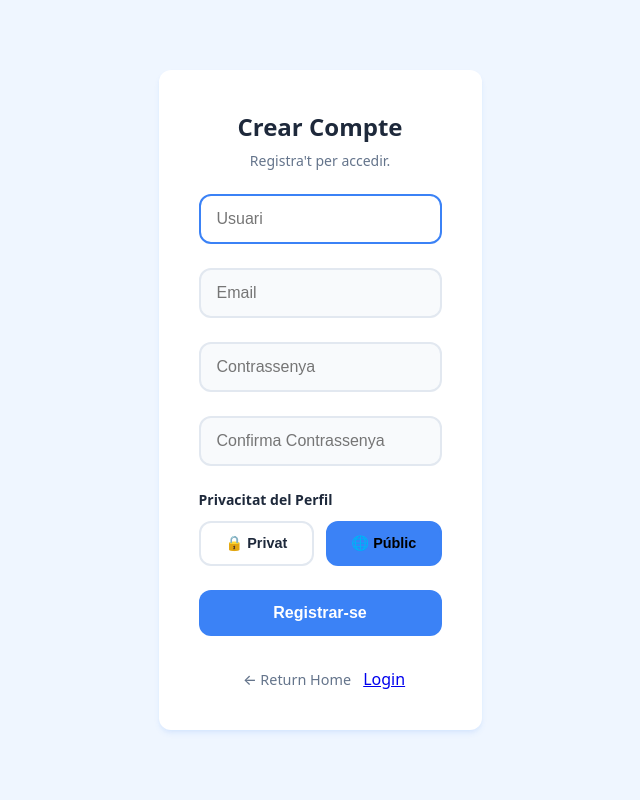
After one commit to roccat1/roc_web, a Flask app: page /register in a window 1280 px wide. The commit adds this page. Shown: the whole page, without its empty margins (320-960 px from the left). Run offline with Flask 3, Linux system fonts and the light colour scheme.

Commit message:
multi users

```diff
--- a/app.py
+++ b/app.py
@@ -1,5 +1,7 @@
 from flask import Flask, render_template, request, redirect, url_for, flash
 from flask_login import LoginManager, UserMixin, login_user, login_required, logout_user, current_user
+from werkzeug.security import generate_password_hash, check_password_hash
+from datetime import datetime
 
 import mysql.connector, os
 
@@ -15,7 +17,7 @@ db_config = {
     'port': os.environ['MYSQL_ADDON_PORT']
 }
 
-app = Flask(__name__)
+app = Flask(__name__, static_folder='static', static_url_path='/static')
 application = app
 
 # SECURITY CRITICAL: This key signs the cookie.
@@ -27,21 +29,29 @@ login_manager = LoginManager()
 login_manager.init_app(app)
 login_manager.login_view = 'login' # Where to send users who aren't logged in
 
-# --- MOCK DATABASE ---
-# In a real app, you would use SQLite, PostgreSQL, etc.
-# Here we verify against a simple dictionary.
-users_db = [os.environ['WEB_PASSWORD']]
-
 # User Class (Standard requirement for Flask-Login)
 class User(UserMixin):
-    def __init__(self, id):
+    def __init__(self, id, email, username=None, config=None):
         self.id = id
+        self.email = email
+        self.username = username
+        self.config = config
 
 # This function helps Flask-Login load a user from the Cookie (session)
 @login_manager.user_loader
-def load_user(password):
-    if password in users_db:
-        return User(password)
+def load_user(user_id):
+    try:
+        conn = mysql.connector.connect(**db_config)
+        cursor = conn.cursor()
+        cursor.execute("SELECT id, username, email, password_hash, config, created_at FROM users WHERE id = %s", (user_id,))
+        user_data = cursor.fetchone()
+        conn.close()
+
+        if user_data:
+            return User(user_data[0], user_data[2], user_data[1], user_data[4])
+    except Exception as e:
+        app.logger.error(f"Error loading user: {e}")
+
     return None
 
 # --- ROUTES ---
@@ -54,54 +64,132 @@ def home():
     user_ip = request.remote_addr
     app.logger.info(f'User IP: {user_ip}')
 
-    all_logs = []
+    selected_user_id = request.args.get('user_id', 1, type=int)
+    formatted_logs = []  # We will store the clean data here
+    users = []
 
     try:
         # 1. Connect to database
         conn = mysql.connector.connect(**db_config)
         cursor = conn.cursor()
 
-        # 2. SELECT data (Ordered by latest first)
-        # We assume your table has columns like 'id' and 'log_time'
-        sql = "SELECT * FROM poop ORDER BY log_time DESC"
-        cursor.execute(sql)
+        # Fetch all users for the selector (only public users)
+        cursor.execute("SELECT id, username, email FROM users WHERE JSON_EXTRACT(config, '$.public') = true ORDER BY username")
+        users = cursor.fetchall()
 
-        # 3. Fetch all results
-        all_logs = cursor.fetchall()
+        # 2. SELECT data for selected user
+        sql = "SELECT id, user_id, log_time FROM poop WHERE user_id = %s ORDER BY log_time DESC"
+        cursor.execute(sql, (selected_user_id,))
+        raw_logs = cursor.fetchall()
+
+        # 3. CLEAN DATA (The Fix)
+        # We loop through the results and force the date to be a simple string
+        for row in raw_logs:
+            log_id = row[0]
+            u_id = row[1]
+            dt_obj = row[2] # This is a python datetime object
+
+            clean_date = None
+            if dt_obj:
+                # Formats as "2026-01-21T21:52:00" (ISO 8601 without 'Z' or timezone)
+                clean_date = dt_obj.strftime('%Y-%m-%dT%H:%M:%S')
+
+            formatted_logs.append([log_id, u_id, clean_date])
 
         # 4. Clean up
         conn.close()
 
     except Exception as e:
         app.logger.error(f"Database error on home: {e}")
-        # Optional: Flash an error if you want the user to know the DB failed
-        flash(f"AVISAM PORFA Could not load data: {e}", "error")
+        flash(f"Could not load data: {e}", "error")
 
-    return render_template('home.html', logs=all_logs)
+    # Pass 'formatted_logs' instead of the raw cursor result
+    return render_template('home.html', logs=formatted_logs, users=users, selected_user_id=selected_user_id)
 
 @app.route('/login', methods=['GET', 'POST'])
 def login():
     if request.method == 'POST':
+        email = request.form['email']
         password = request.form['password']
 
-        # verify username and password
-        if password in users_db:
-            user = User(password)
+        try:
+            conn = mysql.connector.connect(**db_config)
+            cursor = conn.cursor()
+            cursor.execute("SELECT id, username, email, password_hash, config, created_at FROM users WHERE email = %s", (email,))
+            user_data = cursor.fetchone()
+            conn.close()
 
-            # This creates the Secure Cookie containing the user ID
-            login_user(user, remember=True)
-
-            flash('Logged in successfully!', 'success')
-            return redirect(url_for('poop'))
-        else:
-            flash('Invalid password', 'error')
+            if user_data and check_password_hash(user_data[3], password):
+                user = User(user_data[0], user_data[2], user_data[1], user_data[4])
+                login_user(user, remember=True)
+                flash('Logged in successfully!', 'success')
+                return redirect(url_for('poop'))
+            else:
+                flash('Invalid email or password', 'error')
+        except Exception as e:
+            app.logger.error(f"Login error: {e}")
+            flash(f"Login error: {e}", 'error')
 
     if current_user.is_authenticated:
         return redirect(url_for('poop'))
 
     return render_template('login.html')
 
-@app.route('/poop', methods=['GET', 'POST'])
+@app.route('/register', methods=['GET', 'POST'])
+def register():
+    if request.method == 'POST':
+        username = request.form['username']
+        email = request.form['email']
+        password = request.form['password']
+        confirm_password = request.form['confirm_password']
+        privacy = request.form.get('privacy', 'private')
+
+        if not username or not email or not password:
+            flash('Username, email and password are required', 'error')
+            return render_template('register.html')
+
+        if password != confirm_password:
+            flash('Passwords do not match', 'error')
+            return render_template('register.html')
+
+        if len(password) < 6:
+            flash('Password must be at least 6 characters', 'error')
+            return render_template('register.html')
+
+        try:
+            conn = mysql.connector.connect(**db_config)
+            cursor = conn.cursor()
+
+            # Check if user already exists
+            cursor.execute("SELECT id FROM users WHERE email = %s", (email,))
+            if cursor.fetchone():
+                conn.close()
+                flash('Email already exists', 'error')
+                return render_template('register.html')
+
+            # Create new user
+            import json
+            password_hash = generate_password_hash(password)
+            created_at = datetime.now()
+            config_json = json.dumps({"public": privacy == "public"})
+            cursor.execute("INSERT INTO users (username, email, password_hash, config, created_at) VALUES (%s, %s, %s, %s, %s)", (username, email, password_hash, config_json, created_at))
+            conn.commit()
+            conn.close()
+
+            flash('Account created successfully! Please log in.', 'success')
+            return redirect(url_for('login'))
+
+        except Exception as e:
+            app.logger.error(f"Registration error: {e}")
+            flash(f"Registration error: {e}", 'error')
+            return render_template('register.html')
+
+    if current_user.is_authenticated:
+        return redirect(url_for('poop'))
+
+    return render_template('register.html')
+
+@app.route('/private/poop', methods=['GET', 'POST'])
 @login_required  # This protects the route. No cookie = No access.
 def poop():
     if request.method == 'POST':
@@ -113,9 +201,8 @@ def poop():
             cursor = conn.cursor()
 
             # 2. INSERT (Note: MySQL uses %s, not ?)
-            sql = "INSERT INTO poop (log_time) VALUES (%s)"
-            cursor.execute(sql, (user_date,))
-
+            sql = "INSERT INTO poop (user_id, log_time) VALUES (%s, %s)"
+            cursor.execute(sql, (current_user.id, user_date))
             conn.commit()
             conn.close()
             flash(f'Logged to MySQL successfully: {user_date}', 'success')
--- a/requirements.txt
+++ b/requirements.txt
@@ -2,3 +2,4 @@ Flask
 Flask-Login
 mysql-connector-python
 dotenv
+werkzeug
--- a/static/css/login.css
+++ b/static/css/login.css
@@ -113,7 +113,107 @@ button:active {
     color: var(--primary-blue);
 }
 
-/* 7. Utilities */
+/* 7. Alerts/Messages */
+.alert {
+    padding: 1rem;
+    border-radius: var(--radius);
+    margin-bottom: 1.5rem;
+    font-weight: 500;
+    display: flex;
+    align-items: center;
+    gap: 0.75rem;
+    animation: slideIn 0.3s ease-out;
+}
+
+@keyframes slideIn {
+    from {
+        opacity: 0;
+        transform: translateY(-10px);
+    }
+    to {
+        opacity: 1;
+        transform: translateY(0);
+    }
+}
+
+.alert-success {
+    background-color: #d1fae5;
+    color: #065f46;
+    border-left: 4px solid #10b981;
+}
+
+.alert-success::before {
+    content: "✓";
+    font-size: 1.25rem;
+    font-weight: bold;
+}
+
+.alert-error {
+    background-color: #fee2e2;
+    color: #7f1d1d;
+    border-left: 4px solid #ef4444;
+}
+
+.alert-error::before {
+    content: "✕";
+    font-size: 1.25rem;
+    font-weight: bold;
+}
+
+.alert-info {
+    background-color: #dbeafe;
+    color: #0c4a6e;
+    border-left: 4px solid #3b82f6;
+}
+
+.alert-info::before {
+    content: "ℹ";
+    font-size: 1.25rem;
+    font-weight: bold;
+}
+
+/* 7. Privacy Section */
+.privacy-section {
+    display: flex;
+    flex-direction: column;
+    gap: 0.75rem;
+}
+
+.privacy-section label {
+    font-size: 0.875rem;
+    font-weight: 600;
+    color: var(--text-main);
+}
+
+.privacy-buttons {
+    display: flex;
+    gap: 0.75rem;
+}
+
+.privacy-btn {
+    flex: 1;
+    padding: 0.75rem;
+    border: 2px solid #e2e8f0;
+    border-radius: var(--radius);
+    background-color: white;
+    color: var(--text-main);
+    font-weight: 600;
+    cursor: pointer;
+    transition: all 0.2s ease;
+    font-size: 0.9rem;
+}
+
+.privacy-btn:hover {
+    border-color: var(--primary-blue);
+    background-color: var(--bg-blue);
+}
+
+.privacy-btn[style*="background-color: #3b82f6"] {
+    color: white;
+    border-color: var(--primary-blue);
+}
+
+/* 8. Utilities */
 /* Screen Reader Only - Accessible hiding */
 .sr-only {
     position: absolute;
--- a/static/js/poop.js
+++ b/static/js/poop.js
@@ -45,7 +45,7 @@ document.addEventListener('DOMContentLoaded', function() {
 
         data.append('user_time', timeString);
 
-        fetch('/poop', {
+        fetch('/private/poop', {
             method: 'POST',
             body: data
             // Note: Do NOT set 'Content-Type'. The browser sets it automatically for FormData.
@@ -82,7 +82,7 @@ document.addEventListener('DOMContentLoaded', function() {
 
         data.append('user_time', dateInput.value);
 
-        fetch('/poop', {
+        fetch('/private/poop', {
             method: 'POST',
             body: data
             // Note: Do NOT set 'Content-Type'. The browser sets it automatically for FormData.
--- a/templates/poop.html
+++ b/templates/poop.html
@@ -4,14 +4,14 @@
     <meta charset="UTF-8">
     <meta name="viewport" content="width=device-width, initial-scale=1.0, maximum-scale=1.0, user-scalable=no">
     <title>Track Event</title>
-    <link rel="stylesheet" href="static/css/poop.css">
+    <link rel="stylesheet" href="{{ url_for('static', filename='css/poop.css') }}">
 </head>
 <body>
 
     <nav class="top-nav">
         <div class="nav-group">
             <a href="/dashboard" class="nav-link">To do</a>
-            <a href="/poop" class="nav-link active">Caca</a>
+            <a href="/private/poop" class="nav-link active">Caca</a>
             <a href="/" class="nav-link">Home</a>
         </div>
         <a href={{ url_for('logout') }} class="btn-logout">Logout</a>
@@ -72,6 +72,6 @@
         <p>© 2024 Analytics Corp</p>
     </footer>
 
-    <script src="static/js/poop.js"></script>
+    <script src="{{ url_for('static', filename='js/poop.js') }}"></script>
 </body>
 </html>
--- /dev/null
+++ b/templates/register.html
@@ -0,0 +1,109 @@
+<!DOCTYPE html>
+<html lang="cat">
+<head>
+    <meta charset="UTF-8">
+    <meta name="viewport" content="width=device-width, initial-scale=1.0">
+    <title>Register</title>
+    <link rel="stylesheet" href="{{ url_for('static', filename='css/login.css') }}">
+</head>
+<body>
+
+    <main class="login-wrapper">
+        {% with messages = get_flashed_messages(with_categories=true) %}
+            {% if messages %}
+                {% for category, message in messages %}
+                    <div class="alert alert-{{ category }}">
+                        {{ message }}
+                    </div>
+                {% endfor %}
+            {% endif %}
+        {% endwith %}
+
+        <form class="login-form" action="" method="POST">
+            <div class="header">
+                <h2>Crear Compte</h2>
+                <p>Registra't per accedir.</p>
+            </div>
+
+            <label for="username" class="sr-only">Usuari</label>
+
+            <input
+                type="text"
+                id="username"
+                name="username"
+                placeholder="Usuari"
+                value="{{ request.form.get('username', '') }}"
+                required
+                autofocus
+            >
+
+            <label for="email" class="sr-only">Email</label>
+
+            <input
+                type="email"
+                id="email"
+                name="email"
+                placeholder="Email"
+                value="{{ request.form.get('email', '') }}"
+                required
+            >
+
+            <label for="password" class="sr-only">Contrassenya</label>
+
+            <input
+                type="password"
+                id="password"
+                name="password"
+                placeholder="Contrassenya"
+                required
+            >
+
+            <label for="confirm_password" class="sr-only">Confirma Contrassenya</label>
+
+            <input
+                type="password"
+                id="confirm_password"
+                name="confirm_password"
+                placeholder="Confirma Contrassenya"
+                required
+            >
+
+            <div class="privacy-section">
+                <label>Privacitat del Perfil</label>
+                <div class="privacy-buttons">
+                    <button type="button" class="privacy-btn" id="private-btn" data-value="private">
+                        🔒 Privat
+                    </button>
+                    <button type="button" class="privacy-btn" id="public-btn" data-value="public" style="background-color: #3b82f6; color: black;">
+                        🌐 Públic
+                    </button>
+                </div>
+                <input type="hidden" id="privacy-input" name="privacy" value="public">
+            </div>
+
+            <button type="submit">Registrar-se</button>
+
+            <script>
+                const privacyBtns = document.querySelectorAll('.privacy-btn');
+                const privacyInput = document.getElementById('privacy-input');
+
+                privacyBtns.forEach(btn => {
+                    btn.addEventListener('click', (e) => {
+                        e.preventDefault();
+                        privacyBtns.forEach(b => b.style.backgroundColor = '');
+                        btn.style.backgroundColor = '#3b82f6';
+                        privacyInput.value = btn.dataset.value;
+                    });
+                });
+            </script>
+
+            <div class="form-footer">
+                <a href="/" class="btn-return">← Return Home</a>
+                <a href="/login" class="btn-register">Login</a>
+            </div>
+
+        </form>
+    </main>
+
+</body>
+</html>
```
Also changed, not shown: info.txt (deleted, +0 -35 lines), static/css/home.css (+48 -0 lines), static/js/home.js (+94 -83 lines), templates/home.html (+14 -3 lines), templates/login.html (+24 -2 lines), 1 other file.
